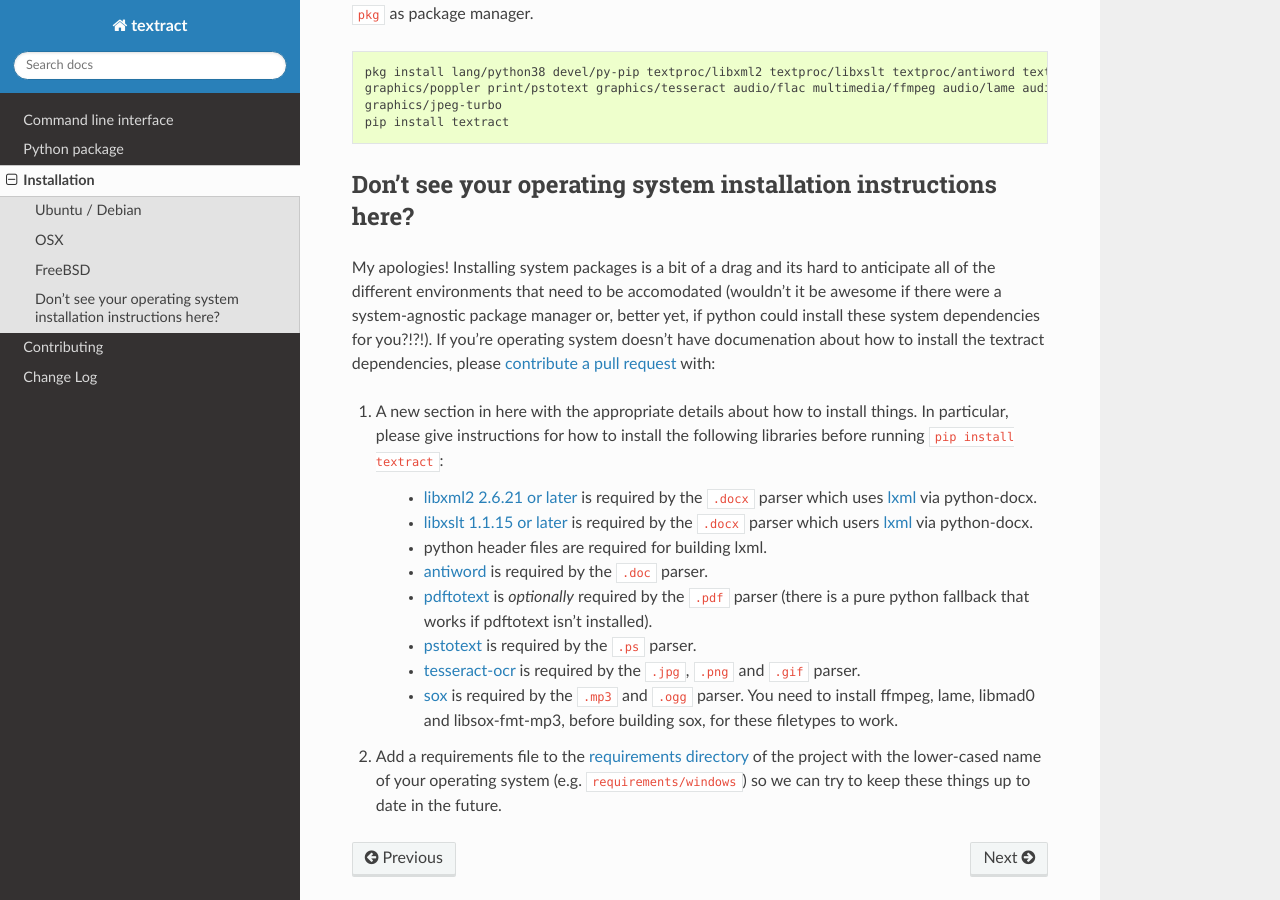
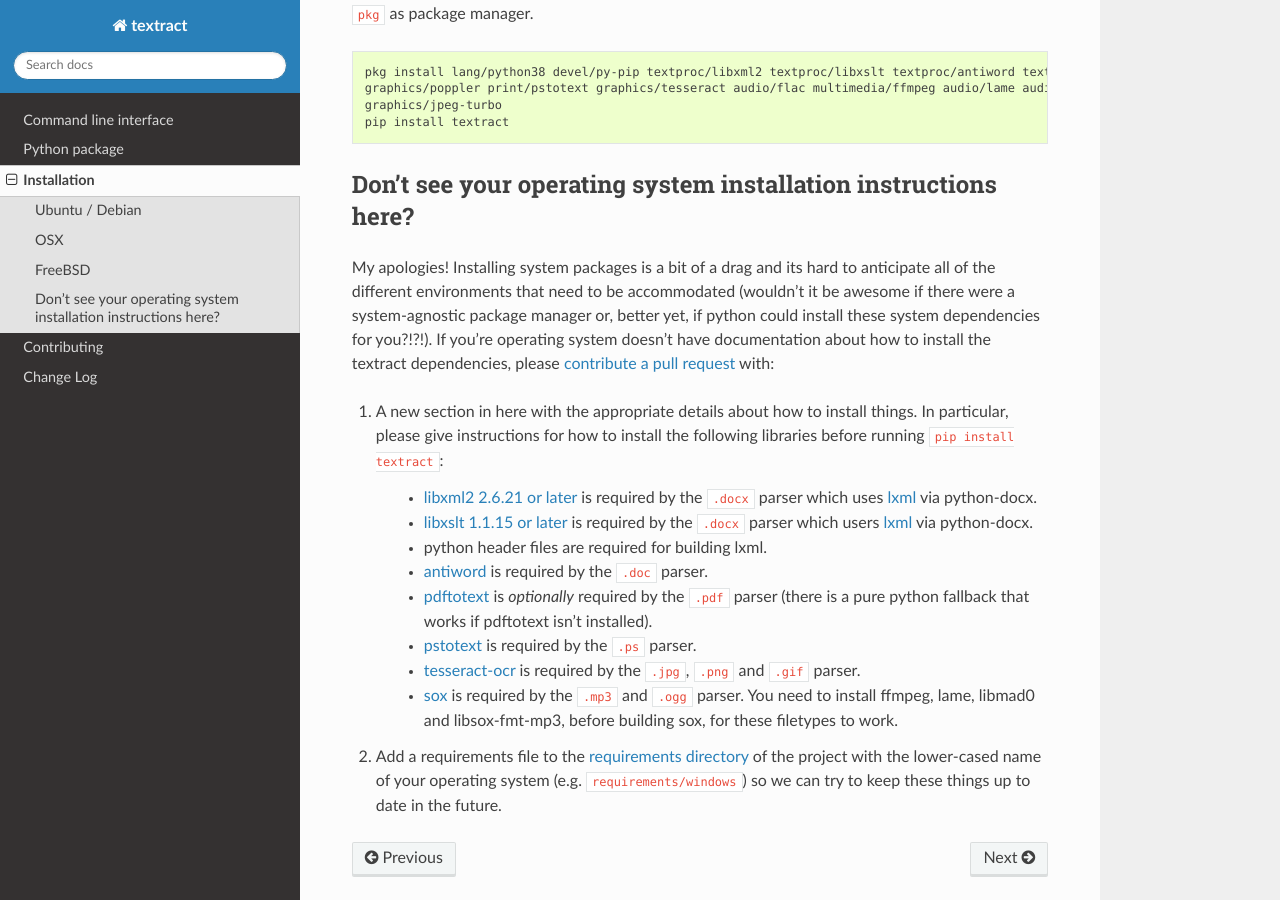
Before and after one commit to deanmalmgren/textract, a Sphinx documentation site: the page built from docs/installation.rst, in a window 1280 px wide and 900 px high, scrolled down 1243 px. Built offline with Sphinx 7.4.7 and the Read the Docs theme 3.1.0, drawn with Linux system fonts in a browser that asks for light colours.

Commit message:
docs: Fix a few typos (#430)
There are small typos in:
- docs/installation.rst
- textract/exceptions.py

Fixes:
- Should read `suppressed` rather than `supressed`.
- Should read `documentation` rather than `documenation`.
- Should read `accommodated` rather than `accomodated`.

Signed-off-by: Tim Gates <tim.gates@iress.com>

```diff
--- a/docs/installation.rst
+++ b/docs/installation.rst
@@ -80,10 +80,10 @@
 
 My apologies! Installing system packages is a bit of a drag and its
 hard to anticipate all of the different environments that need to be
-accomodated (wouldn't it be awesome if there were a system-agnostic
+accommodated (wouldn't it be awesome if there were a system-agnostic
 package manager or, better yet, if python could install these system
 dependencies for you?!?!). If you're operating system doesn't have
-documenation about how to install the textract dependencies, please
+documentation about how to install the textract dependencies, please
 :ref:`contribute a pull request <contributing>` with:
 
 1. A new section in here with the appropriate details about how to
```
Also changed, not shown: 1 other file.
